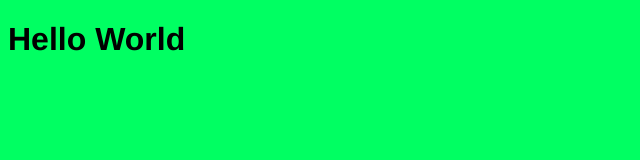
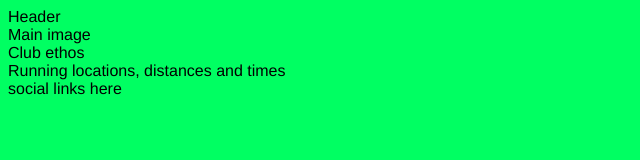
Before and after one commit to mpatricia22/love-running, a plain HTML site: page index.html in a window 1280 px wide. Shown: the whole page, without its empty margins (0-640 px from the left). Drawn offline with Linux system fonts and the light colour scheme.

Commit message:
Boilerplate added

```diff
--- a/index.html
+++ b/index.html
@@ -10,6 +10,18 @@
     <title>Love Running</title>
 </head>
 <body>
-    <h1>Hello World</h1>
+    <header>Header</header>
+    <section>
+        Main image
+    </section>
+    <section>
+        Club ethos
+    </section>
+    <section>
+        Running locations, distances and times
+    </section>
+    <footer>
+        social links here
+    </footer>
 </body>
 </html>
```
